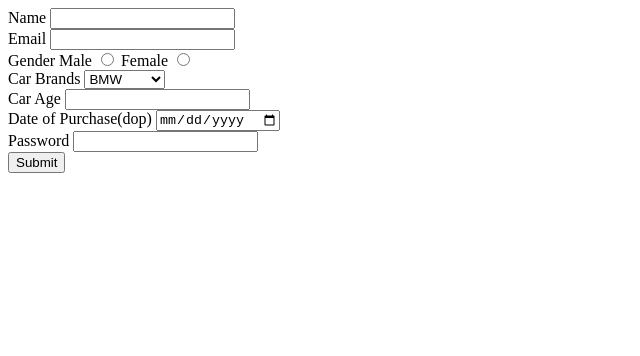
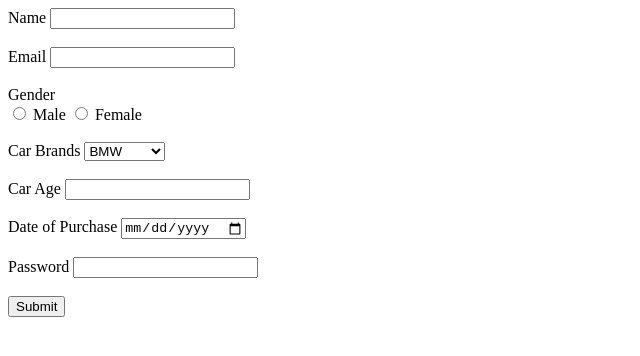
Before and after one commit to acciojob/car-insurance-form-pranjalimaske03, a website: page main.html in a window 1280 px wide. Shown: the whole page, without its empty margins (0-640 px from the left). Drawn offline with Linux system fonts and the light colour scheme.

Commit message:
created a submission

```diff
--- a/main.html
+++ b/main.html
@@ -11,29 +11,35 @@
     <script type="text/javascript" src="./script.js">
 </script>
       <form method="post" action="car_insurance_form">
+
 		<label for="name">Name </label>
-        <input id="name" name="user_name"  type="text" required><br>
+        <input id="name" name="user_name"  type="text" required><br><br>
+
    		<label for="email">Email </label>
-        <input id="email" name="user_email"  type="email" required><br>
-        <label for="gender">Gender </label>
-		<span>Male</span>
-	    <input  name ="gender"  type="radio">
-		  <span>Female</span>
-		  <input name="gender" type="radio"><br>
-<!-- 		  <span>Other</span> -->
-<!-- 		  <input name="gender" type="radio"><br> -->
+        <input id="email" name="user_email"  type="email" required><br><br>
+
+        <label>Gender</label><br>
+        <input type="radio" id="male" name="gender" value="male" required>
+		<label for="male">Male</label>
+		<input type="radio" id="female" name="gender" value="female" required>
+		<label for="female">Female</label><br><br>
+
 		  <label for="cars">Car Brands </label>
 		  <select name="cars">
            <option value="BMW" >BMW</option>
            <option value="Audi">Audi</option>
            <option value="Mercedez">Mercedez</option>
-          </select><br>
+          </select><br><br>
+
 		  <label for="carage">Car Age </label>
-		  <input id="carage" type="number" required><br>
-		  <label for="dop">Date of Purchase(dop) </label>
-          <input name="dop" type="date" required ><br>
+		  <input id="carage" type="number" required><br><br>
+
+		  <label for="dop">Date of Purchase</label>
+          <input name="dop" type="date" required ><br><br>
+
 		  <label for="password">Password</label>
-          <input id="password" name="password" type="password" required><br>
+          <input id="password" name="password" type="password" required><br><br>
+
  		  <button type="submit">Submit</button>
 	  </form>
 </body>
```
